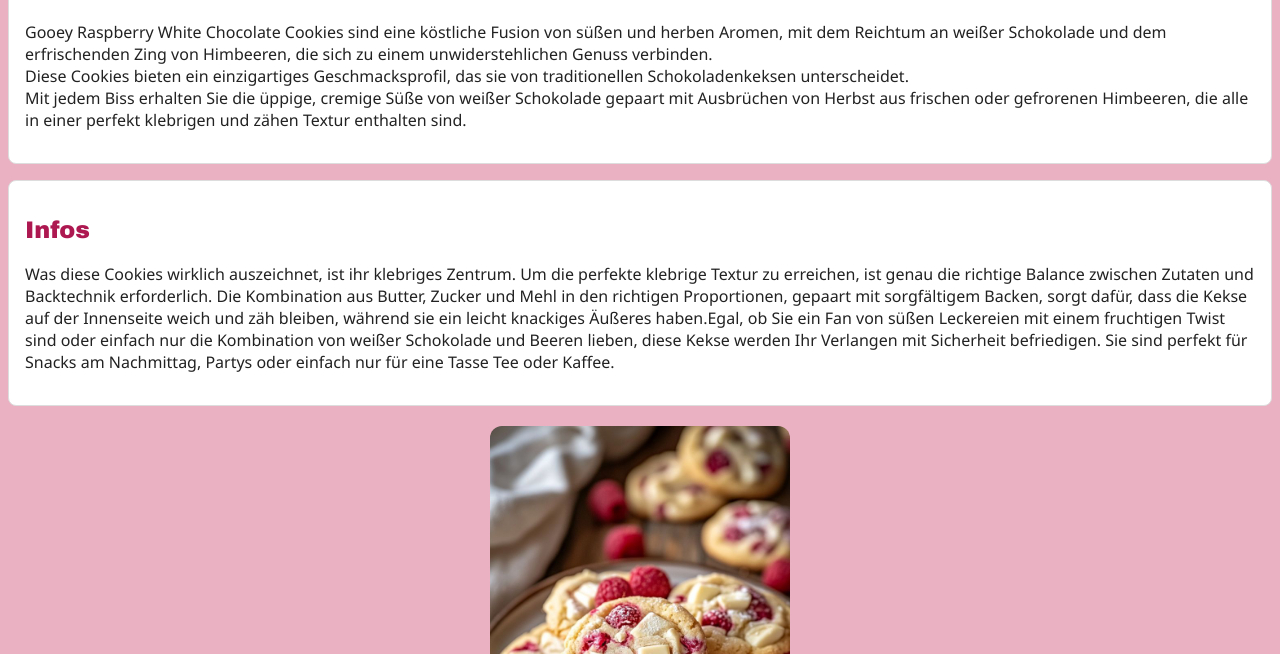
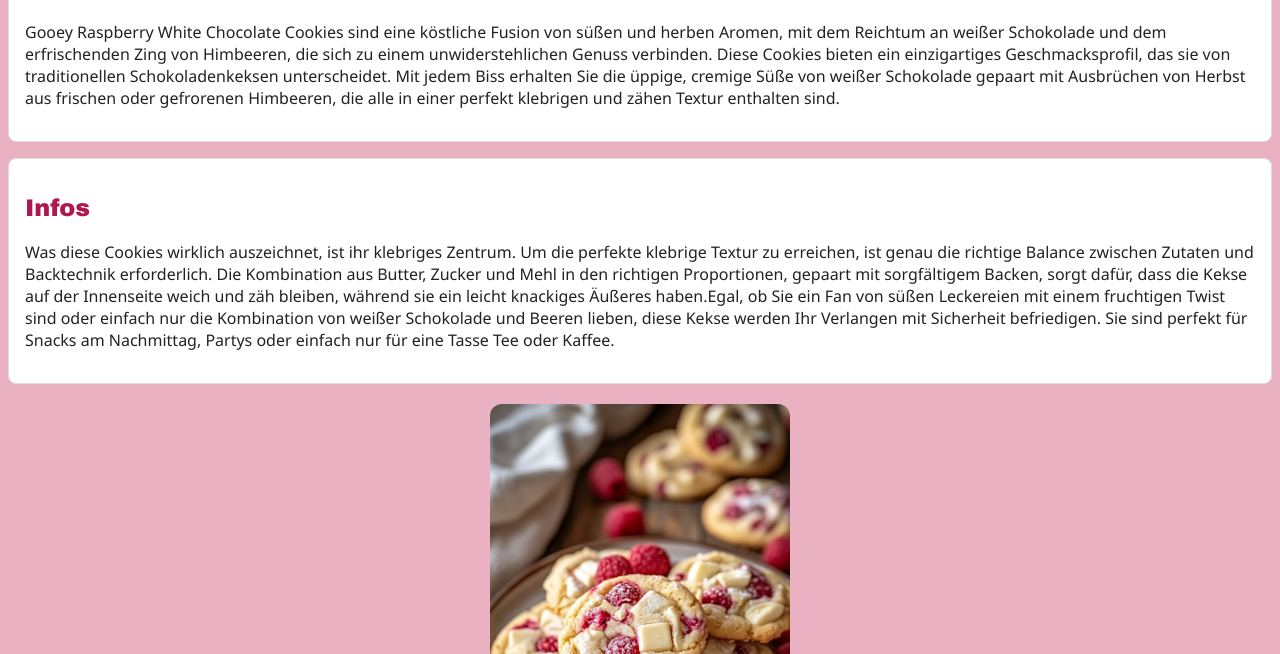
Before and after one commit to elenawildberger-source/Himbeer-Cookies, a plain HTML site: page index.html in a window 1280 px wide. Shown: the part 146-800 px from the top of the page. Drawn offline with Linux system fonts and the light colour scheme.

Commit message:
Update index.html

```diff
--- a/index.html
+++ b/index.html
@@ -17,7 +17,7 @@
 
 <div class="card">
     <h1>Himbeer Cookies mit weißer Schokolade</h1>
-    <p>Gooey Raspberry White Chocolate Cookies sind eine köstliche Fusion von süßen und herben Aromen, mit dem Reichtum an weißer Schokolade und dem erfrischenden Zing von Himbeeren, die sich zu einem unwiderstehlichen Genuss verbinden. <br> Diese Cookies bieten ein einzigartiges Geschmacksprofil, das sie von traditionellen Schokoladenkeksen unterscheidet. <br> Mit jedem Biss erhalten Sie die üppige, cremige Süße von weißer Schokolade gepaart mit Ausbrüchen von Herbst aus frischen oder gefrorenen Himbeeren, die alle in einer perfekt klebrigen und zähen Textur enthalten sind.</p>
+    <p>Gooey Raspberry White Chocolate Cookies sind eine köstliche Fusion von süßen und herben Aromen, mit dem Reichtum an weißer Schokolade und dem erfrischenden Zing von Himbeeren, die sich zu einem unwiderstehlichen Genuss verbinden. Diese Cookies bieten ein einzigartiges Geschmacksprofil, das sie von traditionellen Schokoladenkeksen unterscheidet. Mit jedem Biss erhalten Sie die üppige, cremige Süße von weißer Schokolade gepaart mit Ausbrüchen von Herbst aus frischen oder gefrorenen Himbeeren, die alle in einer perfekt klebrigen und zähen Textur enthalten sind.</p>
 </div>
 <div class="card1">
     <h2>Infos</h2>
```
